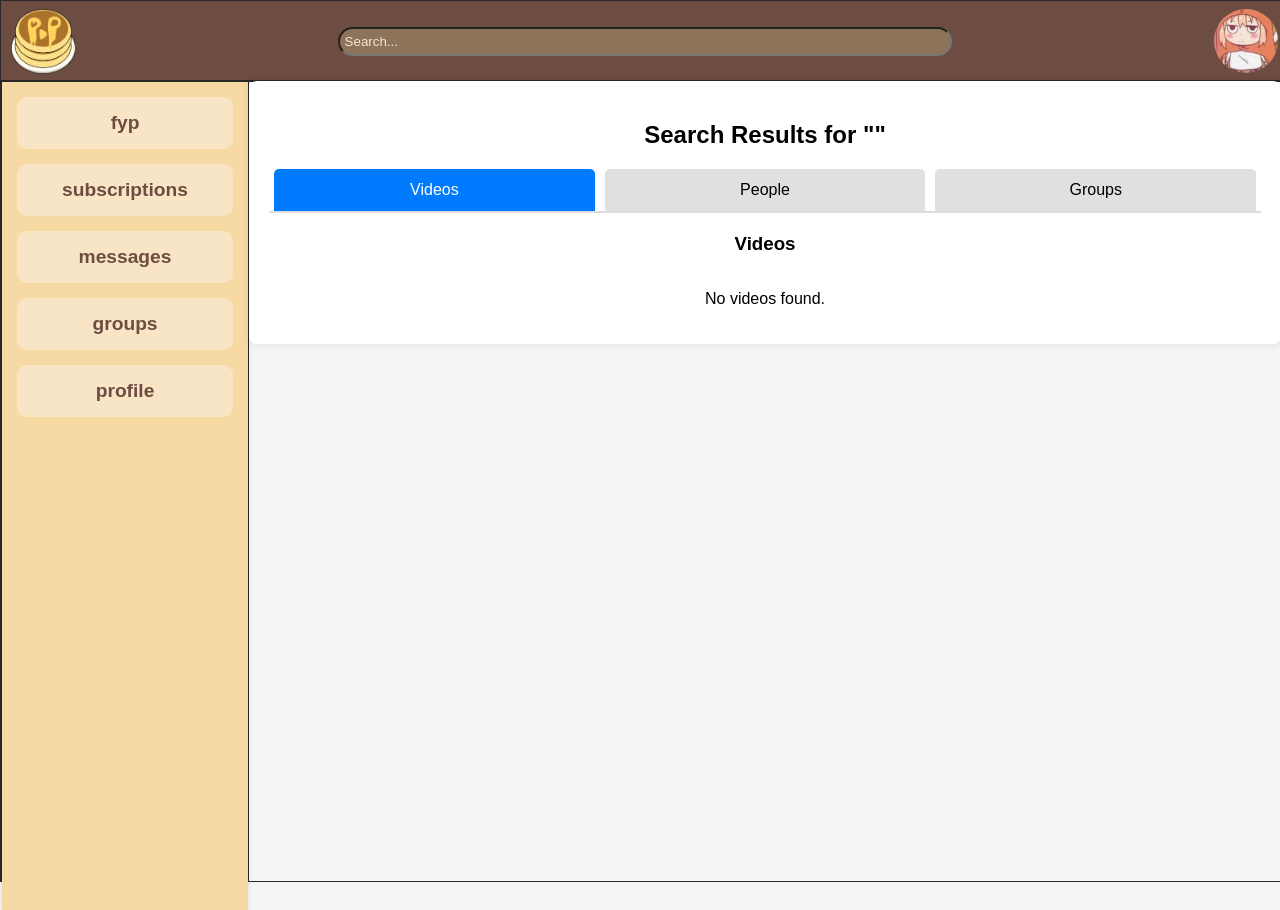
After one commit to roma052009/PanPlate_rep, a Django app: page /search/ in a window 1280 px wide. The commit adds this page. Run offline with Django 5.2, Linux system fonts and the light colour scheme; a user stored in the database is signed in; data comes from the database, SQL or seed files in the repository; both versions use the stored data as it was after the commit.

Commit message:
made search

```diff
--- a/PanPlate_app/urls.py
+++ b/PanPlate_app/urls.py
@@ -22,4 +22,5 @@ urlpatterns = [
     path('chats/<int:chat_id>/', views.ChatDetailView.as_view(), name='chat_detail'),
     path('groups/', views.GroupListView.as_view(), name='group_list'),
     path('groups/<int:group_id>/', views.GroupChatView.as_view(), name='group_chat'),
+    path('search/', views.SearchResultsView.as_view(), name='search_results'),
 ] + static(settings.MEDIA_URL, document_root=settings.MEDIA_ROOT)
--- a/PanPlate_app/views.py
+++ b/PanPlate_app/views.py
@@ -525,3 +525,24 @@ class GroupChatView(LoginRequiredMixin, View):
                 GroupMessage.objects.create(group=group, sender=request.user, content=content)
 
         return redirect('group_chat', group_id=group.id)
+
+class SearchResultsView(View):
+    def get(self, request):
+        query = request.GET.get('q', '')
+        try:
+            avatar = UserAvatar.objects.get(user=request.user).avatar.url
+        except UserAvatar.DoesNotExist:
+            avatar = "/media/avatars/no_image.jpg"
+        groups = Group.objects.filter(memberships__user=request.user)
+
+        videos = Video.objects.filter(title__icontains=query) if query else []
+        people = User.objects.filter(username__icontains=query) if query else []
+        groups = Group.objects.filter(name__icontains=query) if query else []
+
+        return render(request, 'PanPlate_app/search_results.html', {
+            'query': query,
+            'videos': videos,
+            'people': people,
+            'groups': groups,
+            'avatar': avatar,
+        })
--- a/static/css/base.css
+++ b/static/css/base.css
@@ -23,7 +23,7 @@
 }
 
 .search-bar {
-    width: 50%;
+    width: 600px;
     height: 20%;
     margin: 0 10px; /* Add spacing around search bar */
     padding: 5px; /* Inner padding for the input */
--- /dev/null
+++ b/static/css/search.css
@@ -0,0 +1,122 @@
+/* General Styling */
+body {
+    font-family: Arial, sans-serif;
+    background-color: #f5f5f5;
+    margin: 0;
+    padding: 0;
+}
+
+/* Container */
+.container {
+    width: 80%;
+    margin: auto;
+    margin-top: 0px;
+    background: #fff;
+    padding: 20px;
+    border-radius: 8px;
+    box-shadow: 0 0 10px rgba(0, 0, 0, 0.1);
+    text-align: center;
+}
+
+/* Tabs */
+.tabs {
+    display: flex;
+    justify-content: center;
+    margin-bottom: 20px;
+    border-bottom: 2px solid #ddd;
+}
+
+.tab-button {
+    flex: 1;
+    padding: 12px 20px;
+    cursor: pointer;
+    border: none;
+    background: #e0e0e0;
+    margin: 0 5px;
+    border-radius: 5px 5px 0 0;
+    font-size: 16px;
+    transition: background 0.3s ease;
+    text-transform: capitalize;
+}
+
+.tab-button.active {
+    background: #007bff;
+    color: white;
+}
+
+/* Tab Content */
+.tab-content {
+    display: none;
+}
+
+.tab-content.active {
+    display: block;
+}
+
+/* Video Grid */
+.video-grid {
+    display: flex;
+    flex-wrap: wrap;
+    gap: 20px;
+    justify-content: center;
+}
+
+.video-box {
+    width: 30%;
+    background: white;
+    padding: 15px;
+    border-radius: 8px;
+    box-shadow: 0 2px 5px rgba(0, 0, 0, 0.1);
+    text-align: center;
+    transition: transform 0.2s ease;
+}
+
+.video-box:hover {
+    transform: scale(1.02);
+}
+
+/* Thumbnail Styling */
+.video-thumbnail {
+    width: 100%;
+    height: 180px;  /* Fixed height for uniform size */
+    object-fit: cover;
+    border-radius: 5px;
+}
+
+/* User and Group List */
+.result-list {
+    list-style: none;
+    padding: 0;
+}
+
+.result-list li {
+    background: white;
+    padding: 15px;
+    border-radius: 8px;
+    margin-bottom: 10px;
+    box-shadow: 0 2px 5px rgba(0, 0, 0, 0.1);
+    transition: transform 0.2s ease;
+}
+
+.result-list li:hover {
+    transform: scale(1.02);
+}
+
+.result-list a {
+    text-decoration: none;
+    color: #333;
+    font-weight: bold;
+}
+
+/* Responsive Design */
+@media (max-width: 900px) {
+    .video-box {
+        width: 45%;
+    }
+}
+
+@media (max-width: 600px) {
+    .video-box {
+        width: 100%;
+    }
+}
--- a/templates/PanPlate_app/login.html
+++ b/templates/PanPlate_app/login.html
@@ -5,7 +5,7 @@
     <meta charset="UTF-8">
     <meta name="viewport" content="width=device-width, initial-scale=1.0">
     <title>Login - PanPlate</title>
-    <link rel="stylesheet" href="{% static 'css/base.css' %}">
+    <link rel="stylesheet" href="{% static 'css/login.css' %}">
 </head>
 <body>
     <div class="login-container">
--- /dev/null
+++ b/templates/PanPlate_app/search_results.html
@@ -0,0 +1,71 @@
+{% extends 'base.html' %}
+{% load static %}
+
+{% block content %}
+<link rel="stylesheet" href="{% static 'css/search.css' %}">
+
+<div class="container">
+    <h2>Search Results for "{{ query }}"</h2>
+
+    <!-- Tabs -->
+    <div class="tabs">
+        <button class="tab-button active" onclick="openTab('videos', this)">Videos</button>
+        <button class="tab-button" onclick="openTab('people', this)">People</button>
+        <button class="tab-button" onclick="openTab('groups', this)">Groups</button>
+    </div>
+
+    <!-- Video Results -->
+    <div class="tab-content active" id="videos">
+        <h3>Videos</h3>
+        <div class="video-grid">
+            {% for video in videos %}
+                <div class="video-box">
+                    <a href="{% url 'video_detail' video.id %}">
+                        <img src="{{ video.thumbnail.url }}" alt="Thumbnail" class="video-thumbnail">
+                        <p>{{ video.title }}</p>
+                    </a>
+                    <p>By: <a href="{% url 'profile' video.creator.id %}">{{ video.creator.username }}</a></p>
+                </div>
+            {% empty %}
+                <p>No videos found.</p>
+            {% endfor %}
+        </div>
+    </div>
+
+    <!-- People Results -->
+    <div class="tab-content" id="people">
+        <h3>People</h3>
+        <ul class="result-list">
+            {% for person in people %}
+                <li><a href="{% url 'another_user_profile' person.id %}">{{ person.username }}</a></li>
+            {% empty %}
+                <li>No people found.</li>
+            {% endfor %}
+        </ul>
+    </div>
+
+    <!-- Group Results -->
+    <div class="tab-content" id="groups">
+        <h3>Groups</h3>
+        <ul class="result-list">
+            {% for group in groups %}
+                <li><a href="">{{ group.name }}</a></li>
+            {% empty %}
+                <li>No groups found.</li>
+            {% endfor %}
+        </ul>
+    </div>
+</div>
+
+<!-- JavaScript for Tabs -->
+<script>
+    function openTab(tabName, button) {
+        document.querySelectorAll(".tab-content").forEach(tab => tab.classList.remove("active"));
+        document.getElementById(tabName).classList.add("active");
+
+        document.querySelectorAll(".tab-button").forEach(btn => btn.classList.remove("active"));
+        button.classList.add("active");
+    }
+</script>
+
+{% endblock %}
--- a/templates/PanPlate_app/signup.html
+++ b/templates/PanPlate_app/signup.html
@@ -5,7 +5,7 @@
     <meta charset="UTF-8">
     <meta name="viewport" content="width=device-width, initial-scale=1.0">
     <title>Sign Up - PanPlate</title>
-    <link rel="stylesheet" href="{% static 'css/base.css' %}">
+    <link rel="stylesheet" href="{% static 'css/login.css' %}">
 </head>
 <body>
     <div class="signup-container">
--- a/templates/base.html
+++ b/templates/base.html
@@ -15,7 +15,10 @@
         <header>
             <div class="header-title">
                 <a href="/" class="icon_link"><img src="{% static 'images/PanPlateLogo.png' %}" class="site_icon"></a>
-                <input type="text" name="search" id="search-input" placeholder="Search..." class="search-bar" value="{{ search }}" oninput="submitSearch()">
+                <form action="{% url 'search_results' %}" method="GET">
+                    <input type="text" name="q" id="search-input" placeholder="Search..." class="search-bar" value="{{ request.GET.q }}">
+                    <button type="submit" style="display: none;"></button>
+                </form>
 
                 <!-- Avatar and Dropdown -->
                 <div class="avatar-container">
```
Also changed, not shown: static/css/login.css (added, +83 -0 lines), db.sqlite3.
